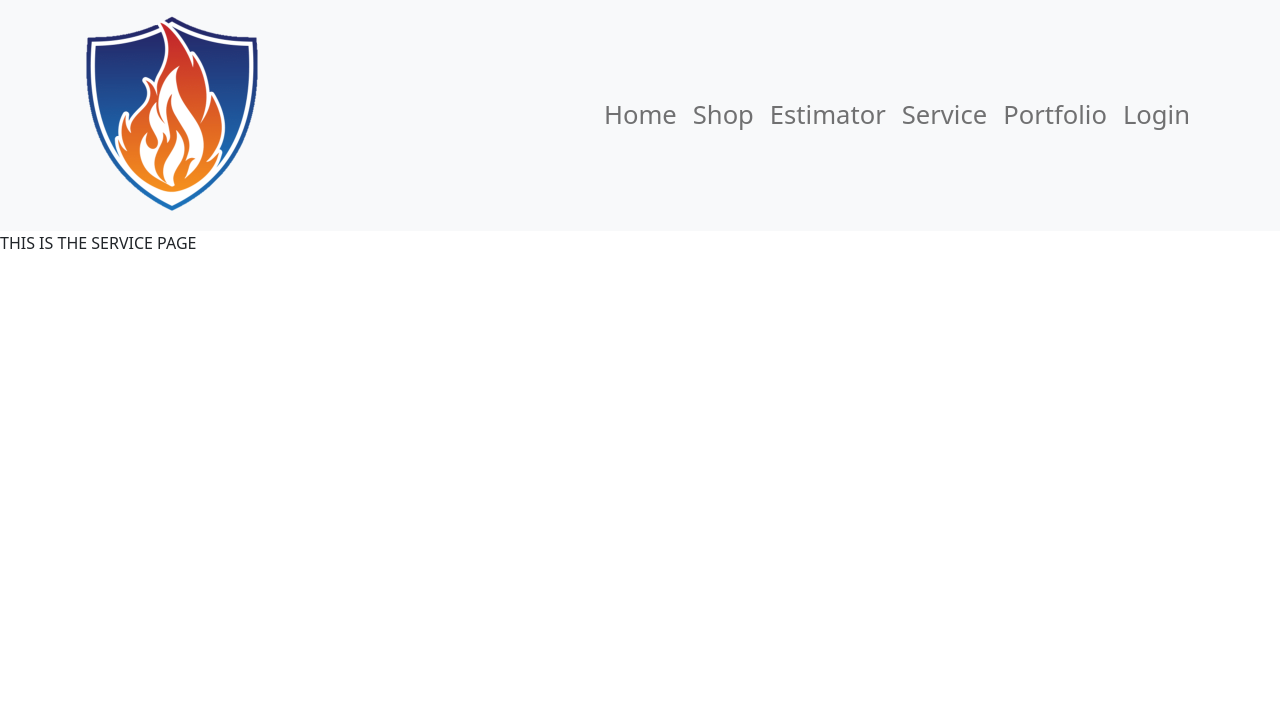
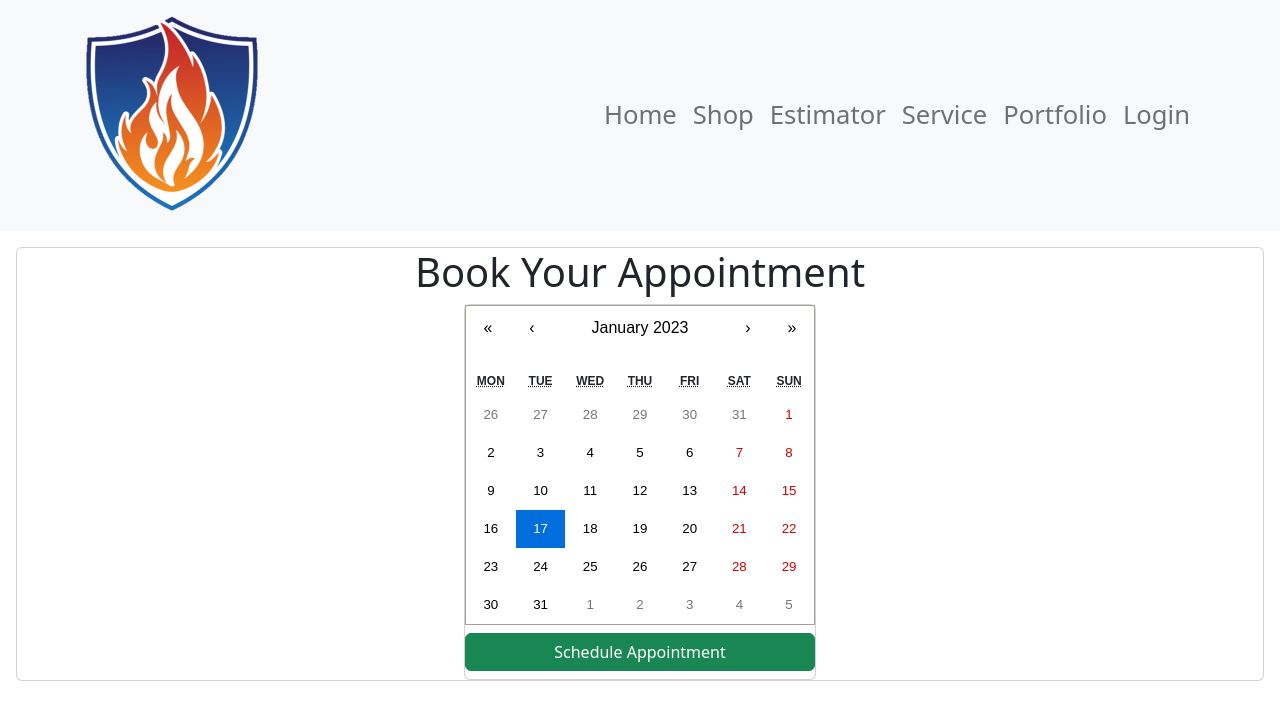
Before and after one commit to Joshsands/pfpalpha, a React (Create React App) app: page /service in a window 1280 px wide. Shown: the top 720 px of the page. Built offline with nearby package versions, Linux system fonts and the light colour scheme; no server answers; the HTML template or start-up script is replaced by a standard one.

Commit message:
added service calendar

```diff
--- a/package.json
+++ b/package.json
@@ -17,16 +17,20 @@
     "@testing-library/react": "^13.4.0",
     "@testing-library/user-event": "^13.5.0",
     "bootstrap": "^5.2.3",
+    "date-fns": "^2.29.3",
     "evergreen-ui": "^6.13.3",
     "express": "^4.18.2",
     "firebase": "^9.15.0",
     "graphql": "^16.6.0",
     "mdb-react-ui-kit": "^5.1.0",
     "react": "^18.2.0",
+    "react-appointment-picker": "^3.2.1",
     "react-bootstrap": "^2.7.0",
+    "react-calendar": "^4.0.0",
     "react-dom": "^18.2.0",
     "react-hook-form": "^7.41.5",
     "react-icons": "^4.7.1",
+    "react-native": "^0.71.0",
     "react-native-fontawesome": "^7.0.0",
     "react-router-dom": "^6.6.2",
     "react-scripts": "5.0.1",
--- a/src/App.css
+++ b/src/App.css
@@ -15,6 +15,7 @@
 body {
     color: var(--tertiary-color);
     font-family: Helvetica, Arial, sans-serif;
+    background-color: #f8f9fa;
   }
 
 .linksize {
@@ -410,7 +411,7 @@ section {
   }
 
   .contact-info div {
-    color: white;
+    color: #f8f9fa;
   }
 
   .contact-info h3 {
--- /dev/null
+++ b/src/components/Appointment/index.js
@@ -0,0 +1,39 @@
+import React, { useState } from 'react';
+import Calendar from 'react-calendar';
+import { Button, Alert, Card } from 'react-bootstrap'
+import 'react-calendar/dist/Calendar.css';
+import { format } from 'date-fns'
+
+const Appointment = () => {
+  const [selectedDate, setSelectedDate] = useState(new Date());
+  const [showAlert, setShowAlert] = useState(false);
+  const [alertMessage, setAlertMessage] = useState('');
+
+  function scheduleAppointment() {
+    setAlertMessage(format(selectedDate, 'dd/yyyy'));
+    setShowAlert(true);
+  }
+
+  function removeAlert() {
+    setShowAlert(false);
+  }
+
+  return (
+    <>
+    <Card className='align-items-center' onChange={removeAlert}>
+      <Calendar
+        onChange={setSelectedDate}
+        value={selectedDate}
+        onClick={removeAlert}
+      />
+
+      <Button variant='success' className='m-2 w-100' onClick={scheduleAppointment}>
+        Schedule Appointment
+      </Button>
+    </Card>
+    {showAlert && <Alert variant="danger">Your appointment has been scheduled for {alertMessage}</Alert>}
+    </>
+  );
+};
+
+export default Appointment;
--- a/src/pages/Service.js
+++ b/src/pages/Service.js
@@ -1,10 +1,15 @@
 import * as React from "react";
+import Appointment from "../components/Appointment"
+import { Container, Card } from 'react-bootstrap'
 
 const Service = () => {
   return (
-    <div>
-      THIS IS THE SERVICE PAGE
-    </div>
+    <>
+      <Card className="align-items-center m-3">
+      <h1>Book Your Appointment</h1>
+      <Appointment />
+      </Card>
+    </>
   );
 };
 
```
Also changed, not shown: src/components/Popup/index.js (added, +7 -0 lines), 1 other file (tests, documents, lock files or other folders).
